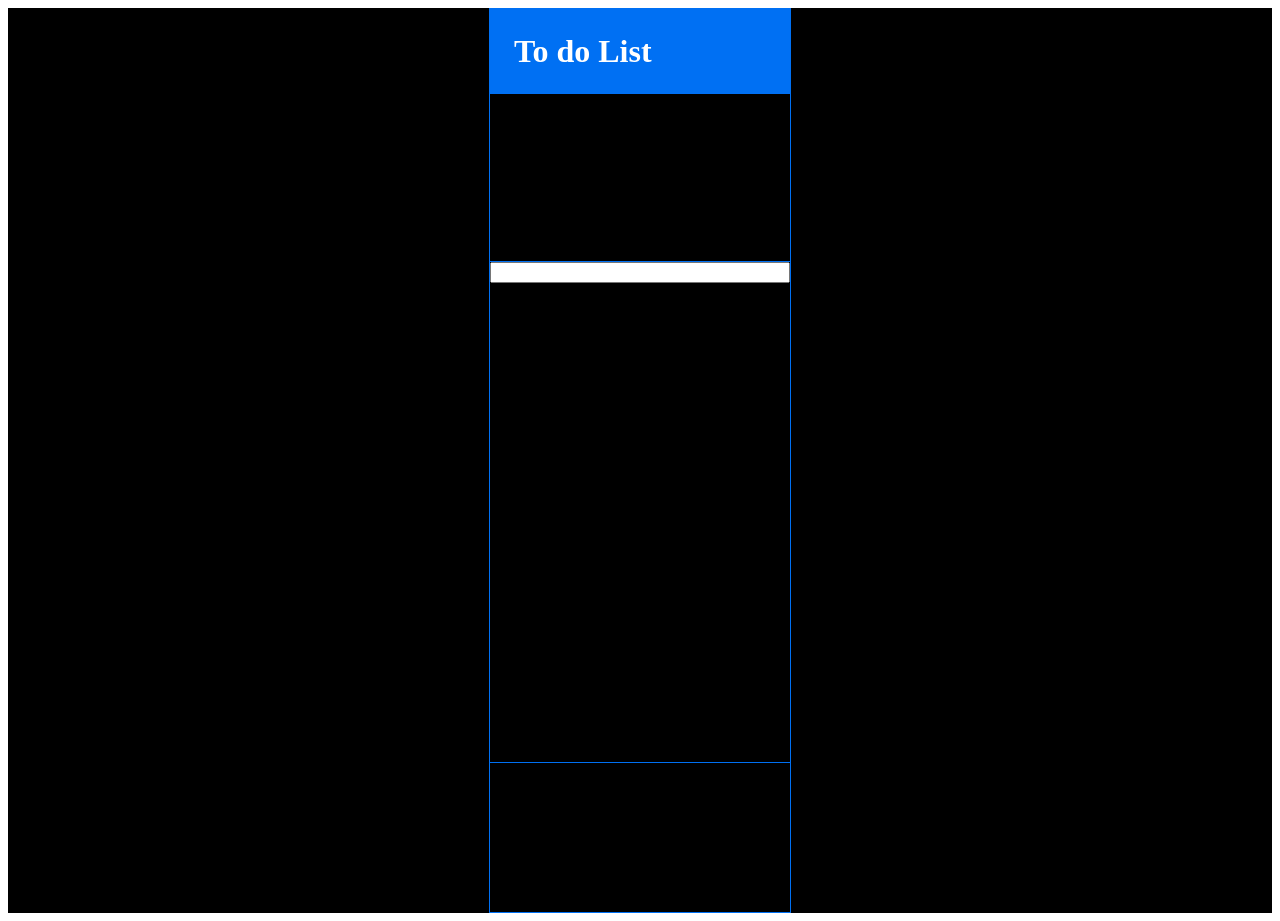
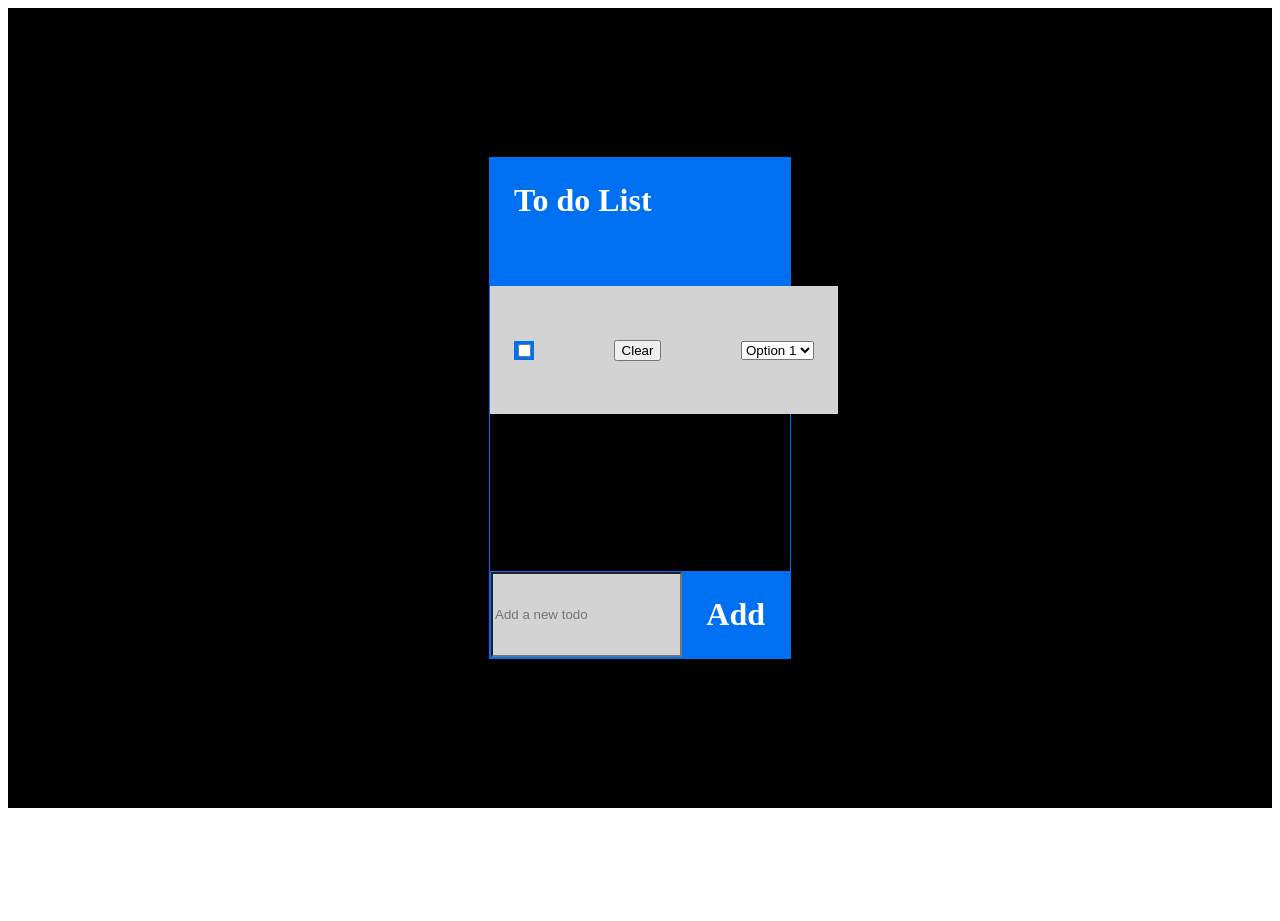
Before and after one commit to ojdomela/next-to-do-list, a Next.js app: page / in a window 1280 px wide. After the commit the page ends 816 px from the top, so only its background shows below. Built offline with nearby package versions, Linux system fonts and the light colour scheme.

Commit message:
initial styling

```diff
--- a/components/TodoList/TodoList.styles.tsx
+++ b/components/TodoList/TodoList.styles.tsx
@@ -15,14 +15,20 @@ export const Wrapper = styled.div`
     display: flex;
     flex-direction: column;
     align-items: stretch;
+    justify-content: space-between;
     border: thin solid ${theme.colors.primary};
     width: 300px;
     min-height: 500px;
 `;
 
-export const Header = styled.h1`
+export const Header = styled.header`
+    background-color: ${theme.colors.primary};
     color: white;
-    background-color: ${theme.colors.primary};
+    height: 10rem;
+`;
+
+export const Title = styled.h1`
     margin: 0;
+    height: 5rem;
     padding: 1.5rem;
 `;
--- a/components/TodoList/TodoList.tsx
+++ b/components/TodoList/TodoList.tsx
@@ -3,9 +3,9 @@ import React from "react";
 import { TodoItem } from "../TodoItem";
 import { TodoListControls } from "../TodoListControls";
 import { TodoListInput } from "../TodoListInput";
-import { Container, Wrapper, Header } from "./TodoList.styles";
+import { Container, Wrapper, Header, Title } from "./TodoList.styles";
 
-interface Todo {
+export type Todo = {
     id: string;
     text: string;
     completed: boolean;
@@ -23,8 +23,10 @@ const TodoList = () => {
     return (
         <Container>
             <Wrapper>
-                <Header>To do List</Header>
-                <TodoListControls />
+                <Header>
+                    <Title>To do List</Title>
+                    <TodoListControls todos={todos} setTodos={setTodos} />
+                </Header>
                 {todos.map((todo) => (<TodoItem todo={todo} />))}
                 <TodoListInput addTodo={addTodo} />
             </Wrapper>
--- a/components/TodoList/index.ts
+++ b/components/TodoList/index.ts
@@ -1 +1,2 @@
 export { default as TodoList } from './TodoList';
+export type { Todo as Todo } from './TodoList';
--- /dev/null
+++ b/components/TodoListControls/TodoListControls.styles.tsx
@@ -0,0 +1,20 @@
+import styled from "styled-components";
+import { theme } from "../../styles/GlobalStyle";
+
+export const Container = styled.div`
+    display: flex;
+    align-items: center;
+    justify-content: space-between;
+    width: 100%;
+    background-color: ${theme.colors.secondary};
+    height: 5rem;
+    padding: 1.5rem;
+`;
+
+export const Wrapper = styled.div`
+    display: flex;
+    flex-direction: column;
+    align-items: center;
+    justify-content: center;
+    background-color: ${theme.colors.primary};
+`;
--- a/components/TodoListControls/TodoListControls.tsx
+++ b/components/TodoListControls/TodoListControls.tsx
@@ -1,10 +1,25 @@
 import React from "react";
+import { Todo } from "../TodoList";
+import { Container, Wrapper } from "./TodoListControls.styles";
 
-const TodoListControls = () => {
+interface Props {
+    todos: Todo[];
+    setTodos: React.Dispatch<React.SetStateAction<Todo[]>>;
+}
+
+const TodoListControls: React.FC<Props> = ({ todos, setTodos }) => {
     return (
-        <div>
-            Some buttons
-        </div>
+        <Container>
+            <Wrapper>
+                <input type="checkbox" name="check-all" id="check-all" />
+            </Wrapper>
+            <button>Clear</button>
+            <select name="" id="">
+                <option value="">Option 1</option>
+                <option value="">Option 2</option>
+                <option value="">Option 3</option>
+            </select>
+        </Container>
     )
 };
 
--- a/components/TodoListInput/TodoListInput.styles.tsx
+++ b/components/TodoListInput/TodoListInput.styles.tsx
@@ -1,26 +1,19 @@
 import styled from "styled-components";
 import { theme } from "../../styles/GlobalStyle";
 
-export const Container = styled.div`
+export const Wrapper = styled.div`
     display: flex;
-    flex-direction: column;
-    align-items: center;
-    justify-content: center;
-    width: 100%;
-    min-height: 100vh;
-    background-color: black;
+    align-items: stretch;
+    justify-content: space-between;
+    border: thin solid ${theme.colors.primary};
 `;
 
-export const Wrapper = styled.div`
-    display: flex;
-    flex-direction: column;
-    align-items: stretch;
-    border: thin solid ${theme.colors.primary};
-    width: 300px;
-    min-height: 500px;
+export const Input = styled.input`
+    flex: 1;
+    background-color: ${theme.colors.secondary};
 `;
 
-export const Header = styled.h1`
+export const Button = styled.h1`
     color: white;
     background-color: ${theme.colors.primary};
     margin: 0;
--- a/components/TodoListInput/TodoListInput.tsx
+++ b/components/TodoListInput/TodoListInput.tsx
@@ -1,19 +1,16 @@
 import React from "react";
-import { TodoItem } from "../TodoItem";
-import { TodoListControls } from "../TodoListControls";
-import { Container, Wrapper, Header } from "./TodoListInput.styles";
+import { Wrapper, Input, Button } from "./TodoListInput.styles";
 
 interface Props {
     addTodo: (text: string) => void;
 }
 
-const TodoListInput : React.FC<Props> = () => {
+const TodoListInput: React.FC<Props> = () => {
     return (
-        <Container>
-            <Wrapper>
-                <input type="text" />
-            </Wrapper>
-        </Container>
+        <Wrapper>
+            <Input type="text" placeholder="Add a new todo" />
+            <Button>Add</Button>
+        </Wrapper>
     )
 };
 
--- a/styles/GlobalStyle.ts
+++ b/styles/GlobalStyle.ts
@@ -3,6 +3,8 @@ import { createGlobalStyle } from "styled-components";
 export const theme = {
     colors: {
         primary: "#0070f3",
+        secondary: "lightgrey",
+        background: "black",
     },
 };
 
```
